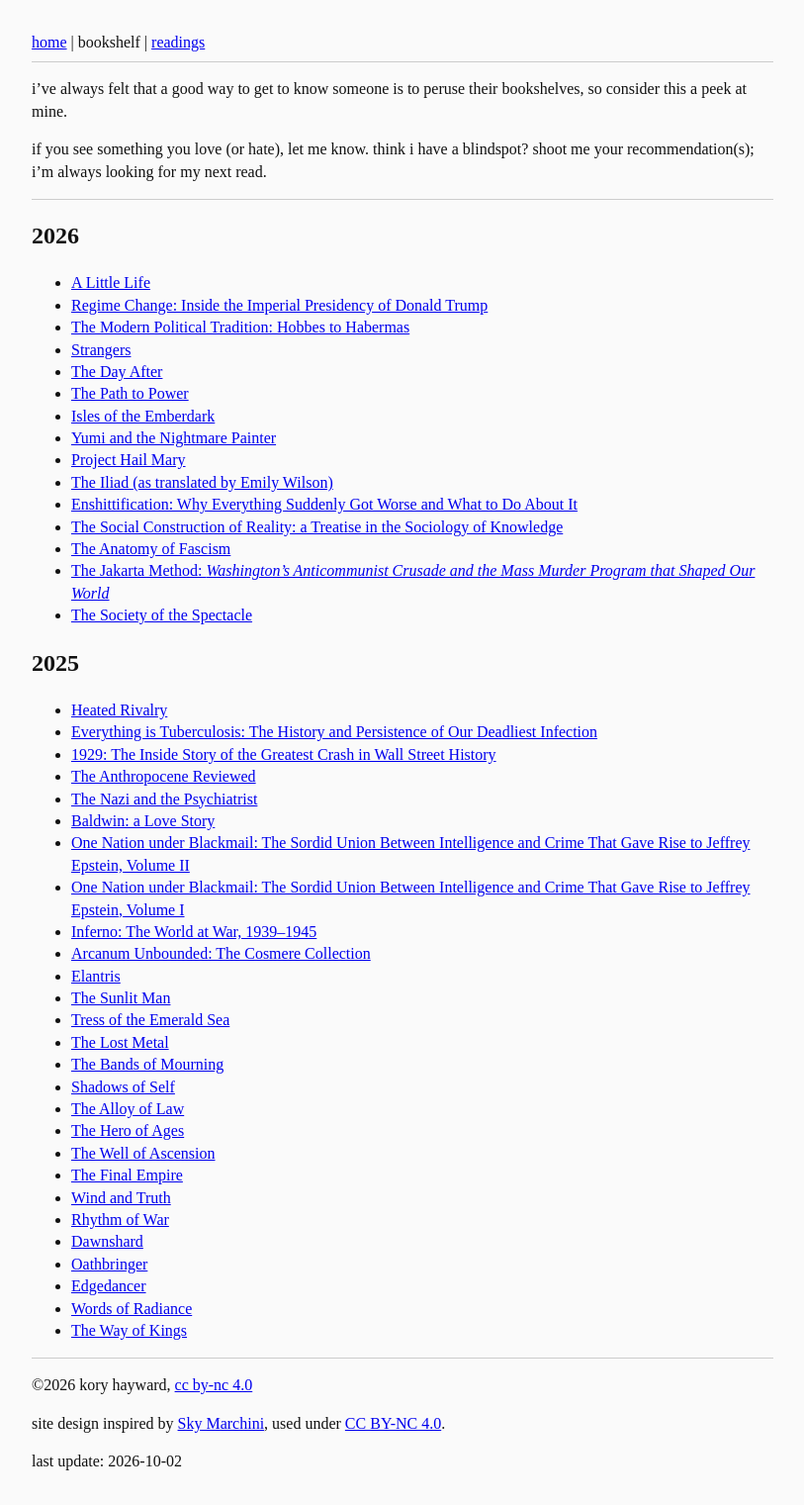
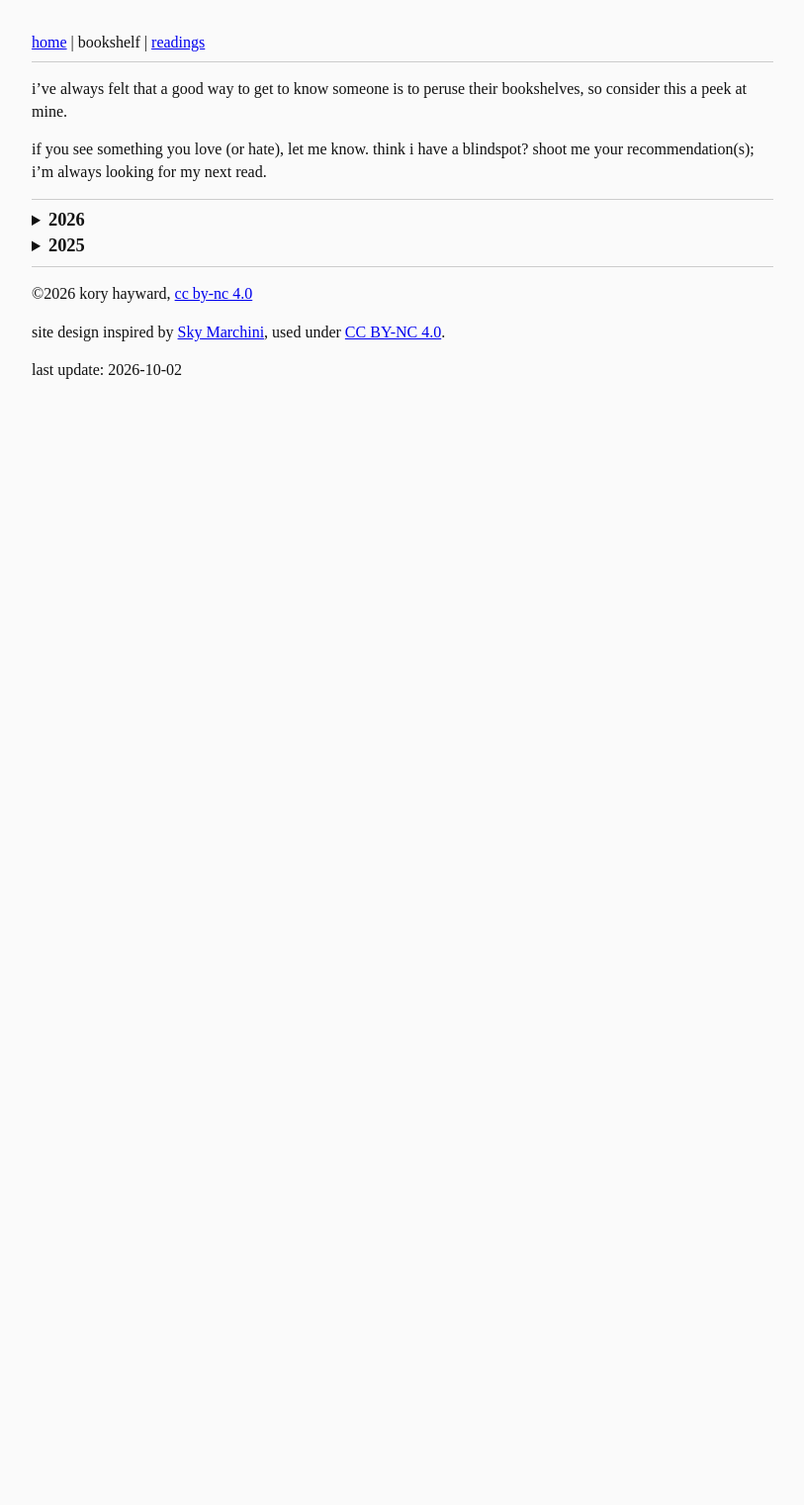
Before and after one commit to koryhayward/koryhayward.github.io, a Jekyll site: the page built from bookshelf.md, in a window 1280 px wide. Shown: the whole page at 99% size, without its empty margins (233-1046 px from the left). Built offline with Jekyll 4.4.1, drawn with Linux system fonts in a browser that asks for light colours; after the commit the page ends 900 px from its top, so only the background shows below that.

Commit message:
bookshelf: collapse each year's list

```diff
--- a/_layouts/default.html
+++ b/_layouts/default.html
@@ -45,6 +45,8 @@
     a:focus-visible, summary:focus-visible { outline: 2px solid currentColor; outline-offset: 2px; }
     a[aria-current="page"] { color: inherit; text-decoration: none; }
     hr { border: 0; border-top: 1px solid var(--border-color); }
+    summary { cursor: pointer; }
+    summary h2 { display: inline; font-size: 1.15rem; }
 
     pre {
       font-family: ui-monospace, 'Cascadia Code', 'Source Code Pro', Menlo, Consolas, monospace;
--- a/bookshelf.md
+++ b/bookshelf.md
@@ -10,7 +10,8 @@ if you see something you love (or hate), let me know. think i have a blindspot?
 
 ---
 
-## **2026**
+<details markdown="1">
+<summary><h2>2026</h2></summary>
 
 - [A Little Life](https://openlibrary.org/books/OL28135931M/A_Little_Life)
 - [Regime Change: Inside the Imperial Presidency of Donald Trump](https://openlibrary.org/works/OL45361467W/Regime_Change?edition=key%3A/books/OL62199560M)
@@ -28,7 +29,10 @@ if you see something you love (or hate), let me know. think i have a blindspot?
 - [The Jakarta Method: _Washington's Anticommunist Crusade and the Mass Murder Program that Shaped Our World_](https://openlibrary.org/works/OL20781307W/The_Jakarta_Method?edition=key%3A/books/OL30924068M)
 - [The Society of the Spectacle](https://openlibrary.org/books/OL8391114M/Society_of_the_Spectacle)
 
-## **2025**
+</details>
+
+<details markdown="1">
+<summary><h2>2025</h2></summary>
 
 - [Heated Rivalry](https://openlibrary.org/works/OL25434351W/Heated_Rivalry?edition=key:/books/OL48806102M)
 - [Everything is Tuberculosis: The History and Persistence of Our Deadliest Infection](https://openlibrary.org/works/OL42401064W/Everything_Is_Tuberculosis?edition=key%3A/books/OL57592161M)
@@ -57,3 +61,5 @@ if you see something you love (or hate), let me know. think i have a blindspot?
 - [Edgedancer](https://openlibrary.org/works/OL19631308W/Edgedancer?edition=key%3A/books/OL57480804M)
 - [Words of Radiance](https://openlibrary.org/works/OL16813053W/Words_of_Radiance?edition=key%3A/books/OL27948034M)
 - [The Way of Kings](https://openlibrary.org/works/OL15358691W/The_Way_of_Kings?edition=key%3A/books/OL24383834M)
+
+</details>
```
